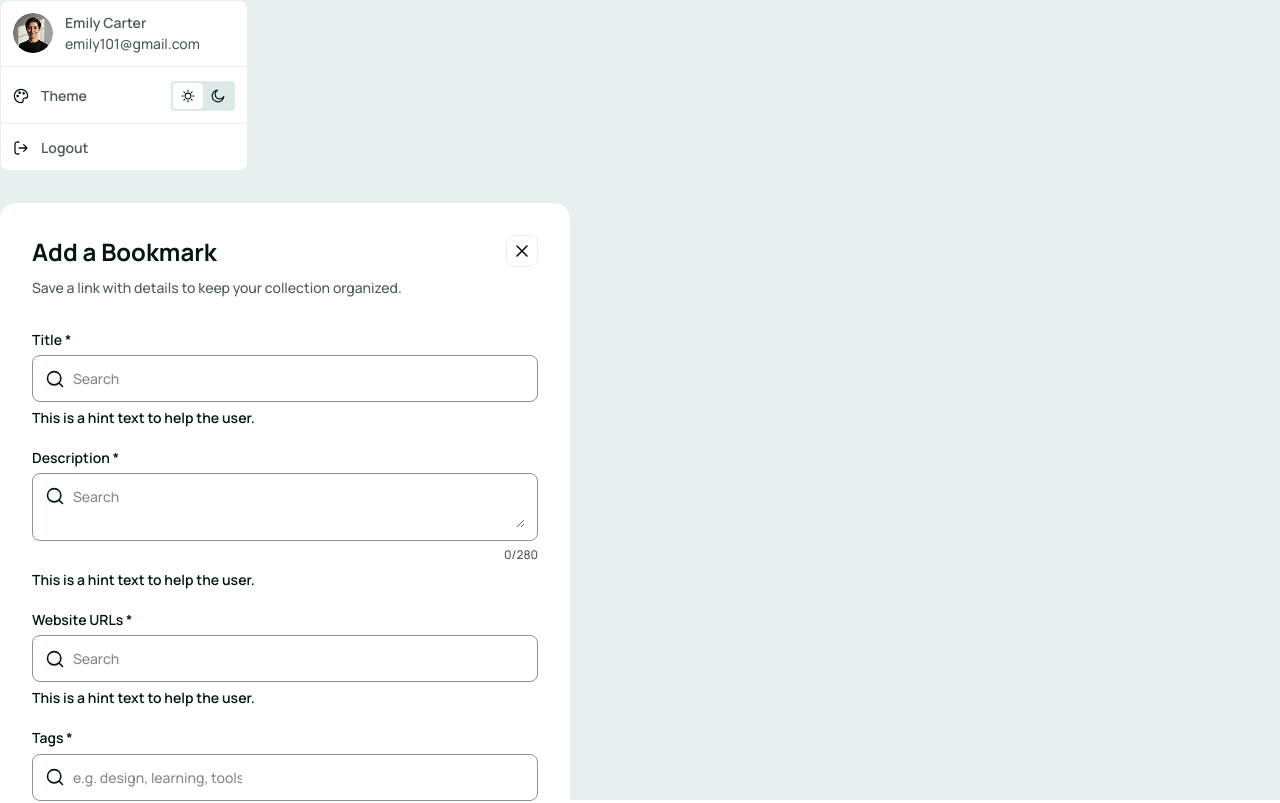
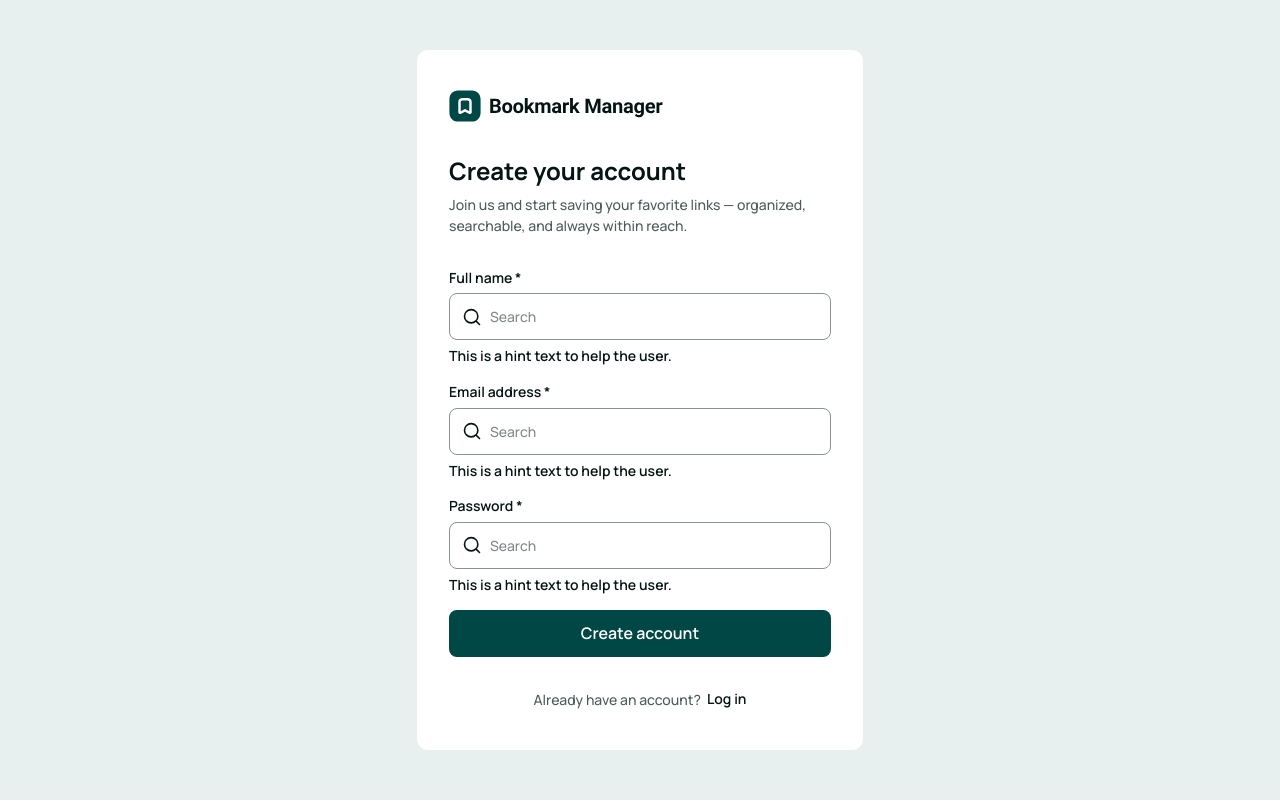
Before and after one commit to Rodcosta85/bookmark-manager, a React (Vite) app: page / in a window 1280 px wide. Shown: the top 803 px of the page. Built offline with nearby package versions, Linux system fonts and the light colour scheme.

Commit message:
changed route order;

```diff
--- a/src/App.tsx
+++ b/src/App.tsx
@@ -14,7 +14,7 @@
     ${activeTheme.bg}`}>
       <Routes>
         <Route
-          path="/login"
+          path="/"
 
           // condicional para renderizar o mesmo component só que com outro title,
           // subtitle e buttonText caso isLoggedIn seja true?
@@ -32,7 +32,7 @@
             />
           }
         />
-        <Route path="/" element={<LoggedIn />} />
+        <Route path="/home" element={<LoggedIn />} />
       </Routes>
     </div>
 
```
